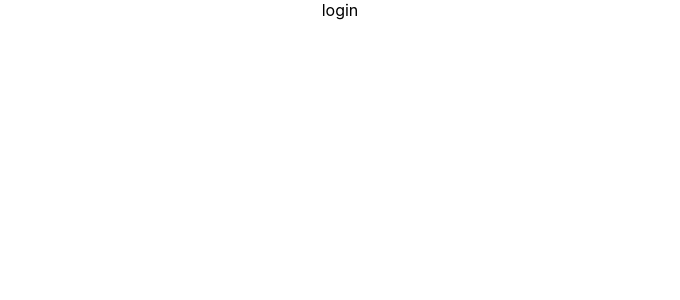
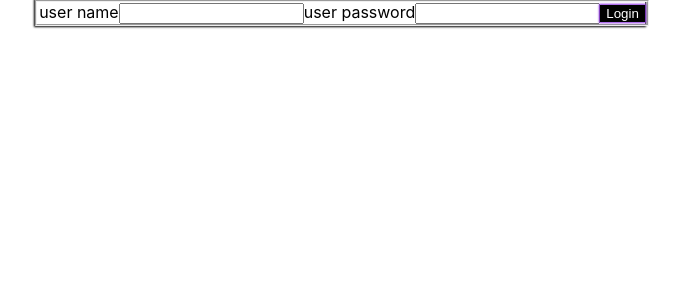
Before and after one commit to hikarocarvalho/Hospede_Application_Test_Full_Stack_Client, a React (Create React App) app: page /login in a window 1280 px wide. Shown: the top 300 px of the page, without its empty margins (300-980 px from the left). Built offline with nearby package versions, Linux system fonts and the light colour scheme.

Commit message:
feat(Login): create formulary for user login

```diff
--- a/src/pages/login/Login.css
+++ b/src/pages/login/Login.css
@@ -0,0 +1,8 @@
+.login{
+    width: 100%;
+    height: 100%;
+    display: flex;
+    flex-direction: row;
+    justify-content: center;
+    align-items: center;
+}
--- a/src/pages/login/Login.js
+++ b/src/pages/login/Login.js
@@ -1,9 +1,16 @@
+import Form from './../../components/form/Form';
+import Input from './../../components/input/Input';
+import Button from './../../components/button/Button';
 import './Login.css';
 
 export default function Login (){
     return (
-        <>
-            login
-        </>
+        <section className="login">
+            <Form formTitle="User Login">
+                <Input id="inputUserName" description="user name"></Input>
+                <Input id="inputUserPassword" description="user password" ></Input>
+                <Button value="Login" />
+            </Form>
+        </section>
     );
 }
```
